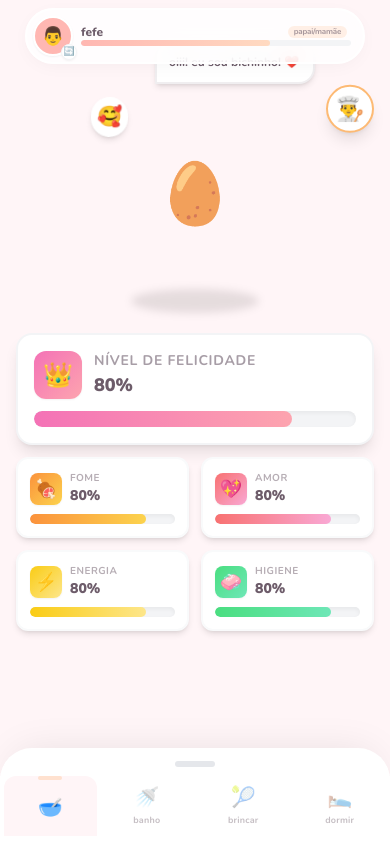
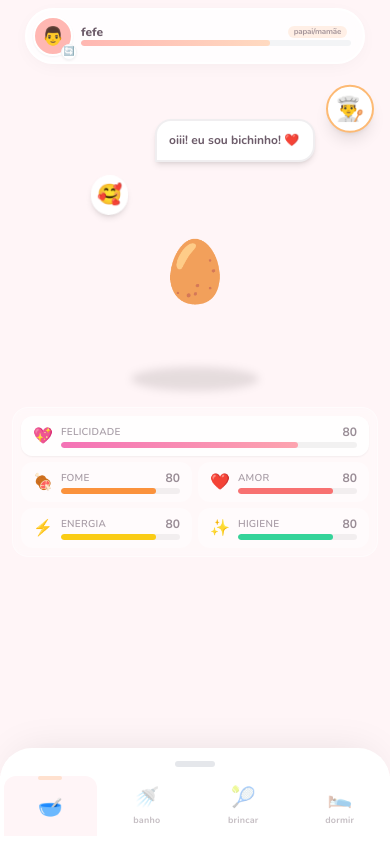
Before and after one commit to fefelipe-7/lovepet, a React (Vite) app: page / in a window 390 px wide. Built offline with nearby package versions, Linux system fonts and the light colour scheme.

Commit message:
Improve StatusBars and Kitchen UI: cleaner, more cozy, better responsiveness

```diff
--- a/src/components/StatusBars.tsx
+++ b/src/components/StatusBars.tsx
@@ -6,7 +6,6 @@ interface StatusBarsProps {
     activeStats: string[];
 }
 
-// Component to handle the numeric change animation
 const StatValueWithDelta = ({ value }: { value: number }) => {
     const [delta, setDelta] = useState<number | null>(null);
     const prevValueRef = useRef(value);
@@ -16,107 +15,55 @@ const StatValueWithDelta = ({ value }: { value: number }) => {
         if (diff !== 0) {
             setDelta(diff);
             prevValueRef.current = value;
-            const timer = setTimeout(() => setDelta(null), 2000);
+            const timer = setTimeout(() => setDelta(null), 1500);
             return () => clearTimeout(timer);
         }
     }, [value]);
 
     return (
-        <div className="relative">
+        <div className="relative flex items-center gap-1">
             {delta !== null && (
                 <span className={`
-                    absolute -top-4 right-0 text-sm font-black animate-bounce
+                    absolute -top-3 right-0 text-[10px] font-bold animate-fade-up
                     ${delta > 0 ? 'text-green-500' : 'text-red-400'}
                 `}>
                     {delta > 0 ? `+${delta}` : delta}
                 </span>
             )}
-            <span className="font-black text-lg">{Math.round(value)}%</span>
+            <span className="text-xs font-bold text-cute-text/70">{Math.round(value)}</span>
         </div>
     );
 };
 
-interface StatCardProps {
-    id: string;
+interface StatRowProps {
+    icon: string;
     label: string;
     value: number;
-    icon: string;
     color: string;
-    gradientFrom: string;
-    gradientTo: string;
     isActive: boolean;
     isMain?: boolean;
 }
 
-const StatCard: React.FC<StatCardProps> = ({
-    id, label, value, icon, color, gradientFrom, gradientTo, isActive, isMain = false
-}) => {
+const StatRow: React.FC<StatRowProps> = ({ icon, label, value, color, isActive, isMain = false }) => {
     const percentage = Math.min(100, Math.max(0, value));
 
-    if (isMain) {
     return (
         <div className={`
-                w-full bg-white rounded-2xl p-4 shadow-lg border-2 transition-all duration-300
-                ${isActive ? 'ring-4 ring-yellow-300 scale-[1.02]' : 'border-gray-100'}
+            flex items-center gap-2 px-3 py-2 rounded-xl transition-all duration-300
+            ${isMain ? 'bg-white/80 shadow-sm' : 'bg-white/40'}
+            ${isActive ? 'scale-[1.02] bg-white/90' : ''}
         `}>
-                <div className="flex items-center justify-between mb-3">
-                    <div className="flex items-center gap-3">
-                        <div className={`
-                            w-12 h-12 rounded-xl bg-gradient-to-br ${gradientFrom} ${gradientTo}
-                            flex items-center justify-center text-2xl shadow-sm
-                            ${isActive ? 'animate-bounce' : ''}
-                        `}>
-                            {icon}
-                        </div>
-                        <div>
-                            <p className="text-sm font-bold text-cute-text/60 uppercase tracking-wider">{label}</p>
+            <span className={`text-base ${isActive ? 'animate-pulse' : ''}`}>{icon}</span>
+            <div className="flex-1 flex flex-col gap-0.5">
+                <div className="flex justify-between items-center">
+                    <span className="text-[10px] font-semibold text-cute-text/60 uppercase tracking-wide">{label}</span>
                     <StatValueWithDelta value={value} />
                 </div>
-                    </div>
-                </div>
-
-                <div className="w-full h-4 bg-gray-100 rounded-full overflow-hidden shadow-inner">
+                <div className="h-1.5 bg-black/5 rounded-full overflow-hidden">
                     <div
-                        className={`h-full rounded-full bg-gradient-to-r ${gradientFrom} ${gradientTo} transition-all duration-700 ease-out relative`}
+                        className={`h-full rounded-full transition-all duration-500 ease-out ${color}`}
                         style={{ width: `${percentage}%` }}
-                    >
-                        {isActive && (
-                            <div className="absolute inset-0 bg-white/40 animate-pulse"></div>
-                        )}
-                    </div>
-                </div>
-            </div>
-        );
-    }
-
-    // Grid Card
-    return (
-        <div className={`
-            bg-white rounded-xl p-3 shadow-md border-2 transition-all duration-300
-            ${isActive ? 'ring-2 ring-yellow-300 scale-105' : 'border-gray-50'}
-        `}>
-            <div className="flex items-center gap-2 mb-2">
-                <div className={`
-                    w-8 h-8 rounded-lg bg-gradient-to-br ${gradientFrom} ${gradientTo}
-                    flex items-center justify-center text-lg shadow-sm
-                    ${isActive ? 'animate-bounce' : ''}
-                `}>
-                    {icon}
-                </div>
-                <div className="flex-1 min-w-0">
-                    <p className="text-[10px] font-bold text-cute-text/50 uppercase tracking-wider truncate">{label}</p>
-                    <p className="text-sm font-black text-cute-text">{Math.round(value)}%</p>
-                </div>
-            </div>
-
-            <div className="w-full h-2.5 bg-gray-100 rounded-full overflow-hidden shadow-inner">
-                <div
-                    className={`h-full rounded-full bg-gradient-to-r ${gradientFrom} ${gradientTo} transition-all duration-700 ease-out relative`}
-                    style={{ width: `${percentage}%` }}
-                >
-                    {isActive && (
-                        <div className="absolute inset-0 bg-white/40 animate-pulse"></div>
-                    )}
+                    />
                 </div>
             </div>
         </div>
@@ -125,64 +72,50 @@ const StatCard: React.FC<StatCardProps> = ({
 
 export const StatusBars: React.FC<StatusBarsProps> = ({ pet, activeStats }) => {
     return (
-        <div className="w-full px-4 py-3 flex flex-col gap-3">
-
-            {/* Main Stat - Full Width */}
-            <StatCard
-                id="satisfaction"
-                label="Nível de Felicidade"
+        <div className="w-full px-3 py-2">
+            <div className="bg-white/30 backdrop-blur-sm rounded-2xl p-2 space-y-1.5 border border-white/50">
+                {/* Main Stat */}
+                <StatRow
+                    icon="💖"
+                    label="Felicidade"
                     value={pet.satisfaction}
-                icon="👑"
-                color="pink"
-                gradientFrom="from-pink-400"
-                gradientTo="to-rose-300"
+                    color="bg-gradient-to-r from-pink-400 to-rose-300"
                     isActive={activeStats.includes('satisfaction')}
                     isMain
                 />
 
-            {/* Secondary Stats - 2x2 Grid */}
-            <div className="grid grid-cols-2 gap-3 w-full">
-                <StatCard
-                    id="hunger"
+                {/* Secondary Stats Grid */}
+                <div className="grid grid-cols-2 gap-1.5">
+                    <StatRow
+                        icon="🍖"
                         label="Fome"
                         value={pet.hunger}
-                    icon="🍖"
-                    color="orange"
-                    gradientFrom="from-orange-400"
-                    gradientTo="to-amber-300"
+                        color="bg-orange-400"
                         isActive={activeStats.includes('hunger')}
                     />
-                <StatCard
-                    id="happiness"
+                    <StatRow
+                        icon="❤️"
                         label="Amor"
                         value={pet.happiness}
-                    icon="💖"
-                    color="red"
-                    gradientFrom="from-red-400"
-                    gradientTo="to-pink-300"
+                        color="bg-red-400"
                         isActive={activeStats.includes('happiness')}
                     />
-                <StatCard
-                    id="energy"
+                    <StatRow
+                        icon="⚡"
                         label="Energia"
                         value={pet.energy}
-                    icon="⚡"
-                    color="yellow"
-                    gradientFrom="from-yellow-400"
-                    gradientTo="to-amber-200"
+                        color="bg-yellow-400"
                         isActive={activeStats.includes('energy')}
                     />
-                <StatCard
-                    id="cleanliness"
+                    <StatRow
+                        icon="✨"
                         label="Higiene"
                         value={pet.cleanliness}
-                    icon="🧼"
-                    color="green"
-                    gradientFrom="from-green-400"
-                    gradientTo="to-emerald-300"
+                        color="bg-emerald-400"
                         isActive={activeStats.includes('cleanliness')}
                     />
                 </div>
             </div>
+        </div>
     );
 };
```
Also changed, not shown: src/pages/Kitchen.tsx (+42 -23 lines). Lines whose indentation alone changed are shown as unchanged.
